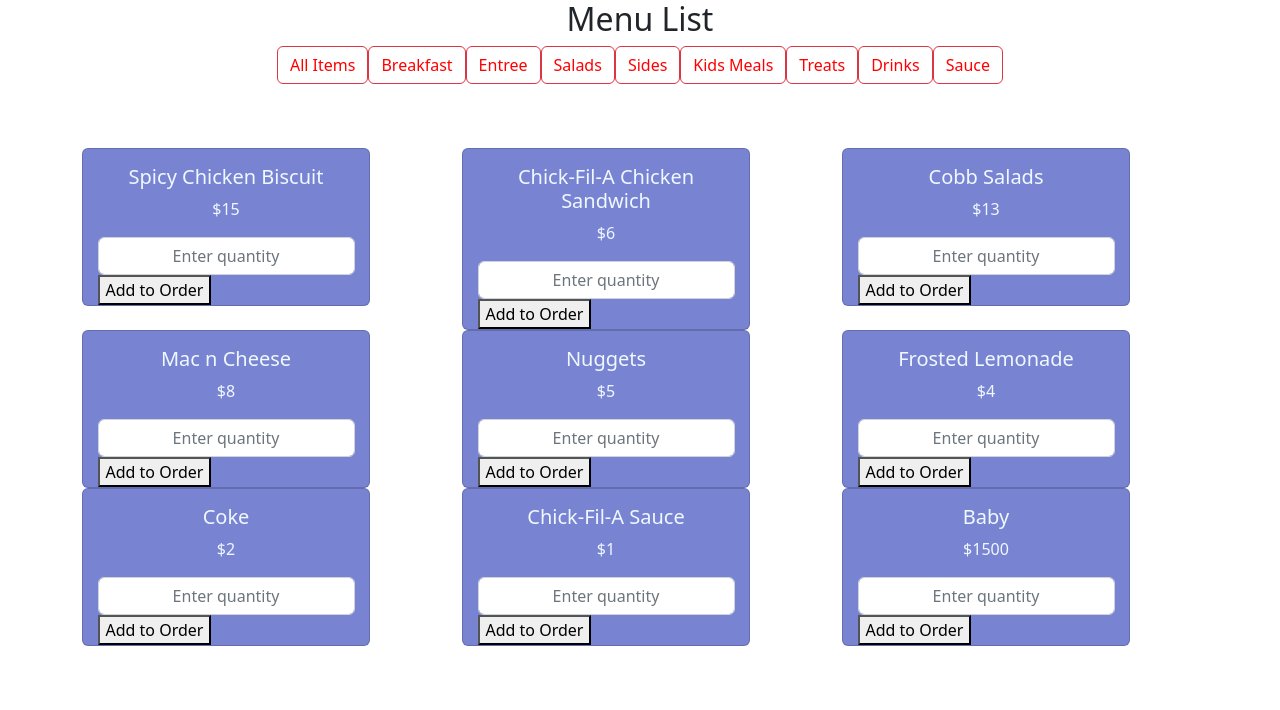
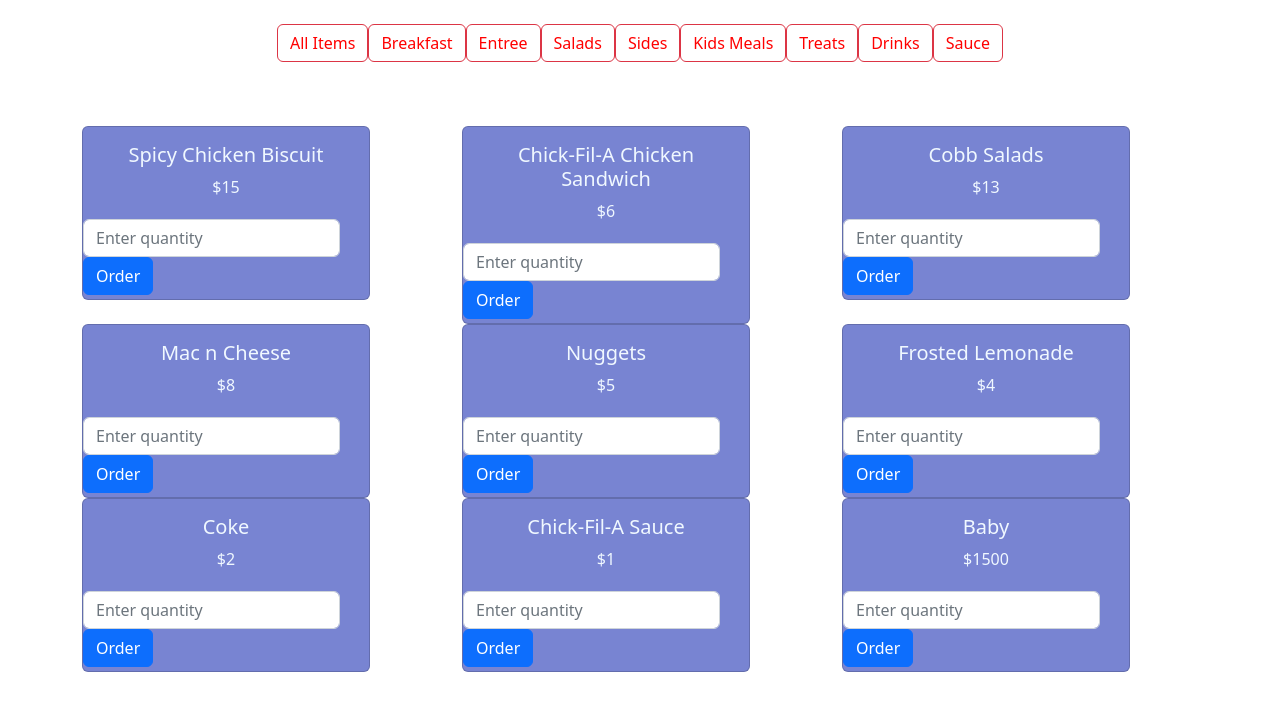
Before and after one commit to CSCE315-F22-Taele/Team-54-Project_3, a React (Create React App) app in the folder my-app/: page /Cashier in a window 1280 px wide. Shown: the top 710 px of the page. Built offline with nearby package versions, Linux system fonts and the light colour scheme.

Commit message:
styled order button, minor style changes

```diff
--- a/my-app/src/routes/Cashier.js
+++ b/my-app/src/routes/Cashier.js
@@ -24,8 +24,7 @@
     <main>
       <section className="menu section">
         <div className="title">
-          {/* <img src={logo} alt="logo" className="logo" /> */}
-          <h2 style={{display: 'flex',  justifyContent:'center', alignItems:'center'}}>Menu List</h2>
+          <br></br>
           <div className="underline"></div>
         </div>
         <Categories
--- a/my-app/src/routes/Menu.js
+++ b/my-app/src/routes/Menu.js
@@ -28,12 +28,16 @@
                     <Card.Title className="text-center">{title}</Card.Title>
                     <Card.Text className="text-center">${price}</Card.Text>
                 </Card.Body>
-                <Form onSubmit={handleSubmit} onChange={handleChange}>
-                    <Form.Group>
-                        <Form.Control className="text-center" type="text" placeholder="Enter quantity" />
-                        <button style={{alignSelf: 'center', justifyContent: 'center'}} type="submit">Add to Order</button>
-                    </Form.Group>
-                </Form>
+                <div class="form-inline my-lg-1">
+                  <Form onSubmit={handleSubmit} onChange={handleChange}>
+                      <Form.Group>
+                          <Form.Control  type="text" placeholder="Enter quantity" />
+                          {/* <div class="col-md-12 text-center"> */}
+                            <button class="btn btn-primary " style={{alignSelf: 'center', justifyContent: 'center'}} type="submit">Order</button>
+                          {/* </div> */}
+                      </Form.Group>
+                  </Form>
+                </div>
             </Card>
         </Col>
       );
```
